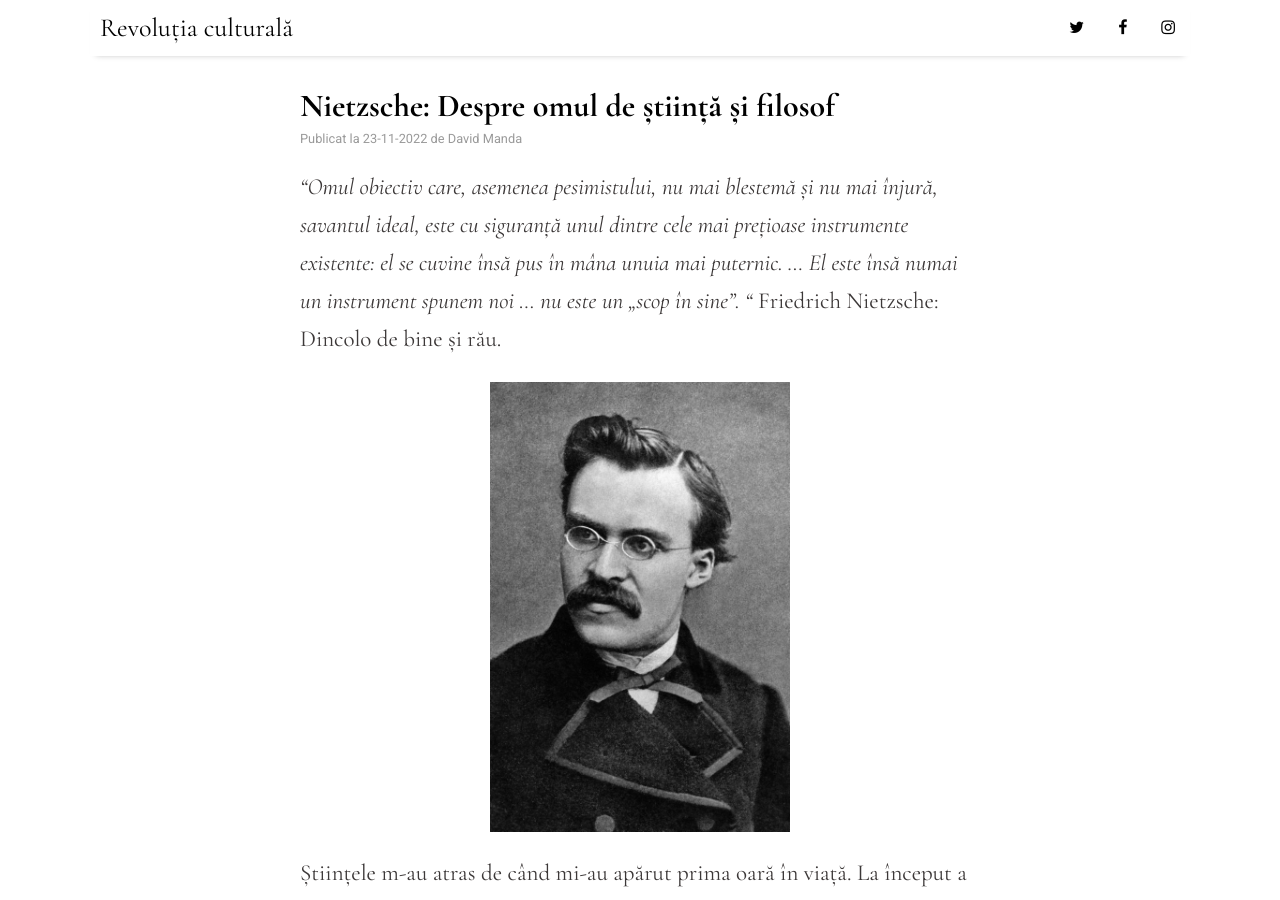
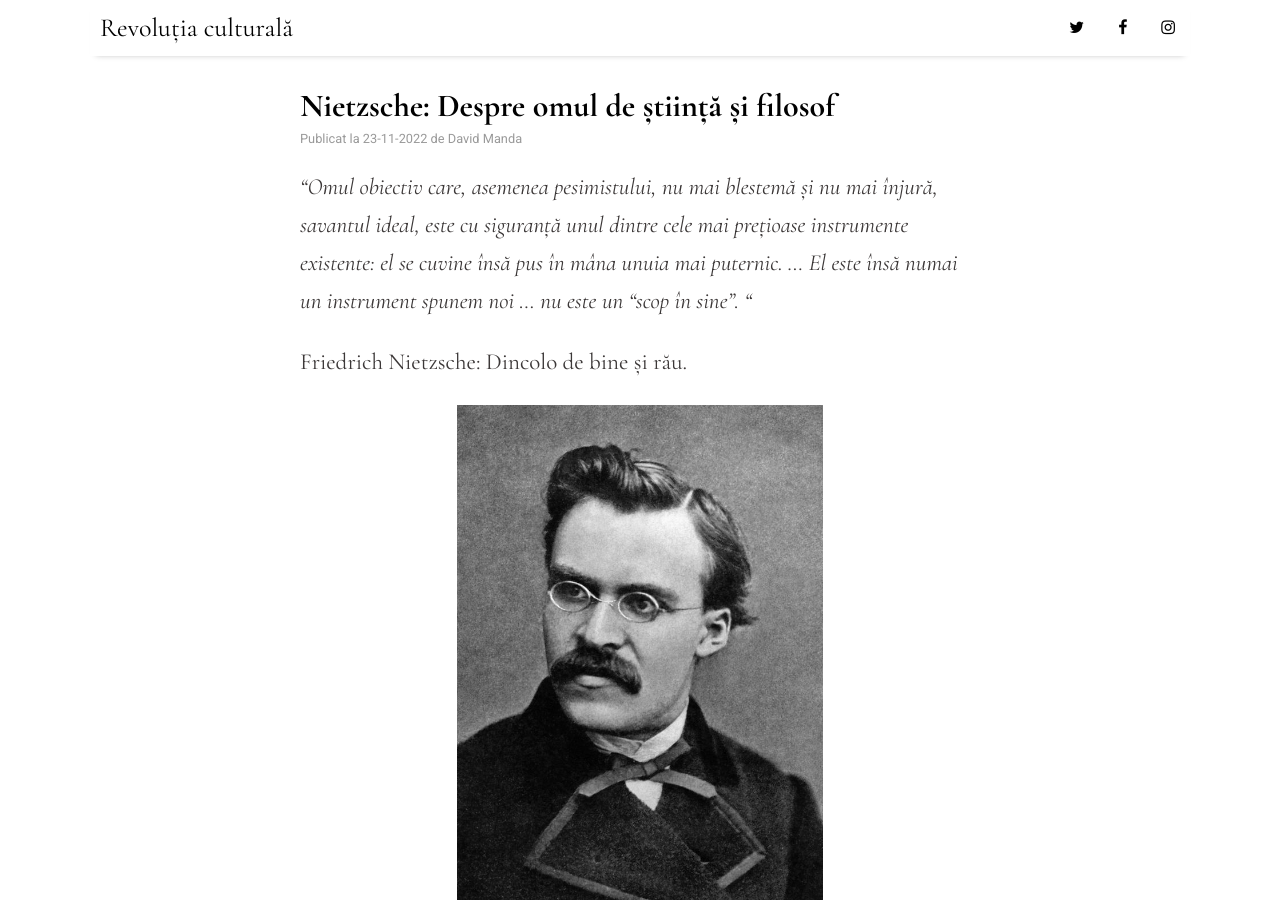
Before and after one commit to DavidManda/DavidManda.github.io, a Jekyll site: the page built from _posts/2022-11-23-Dincolo-de-bine-si-rau.md, in a window 1280 px wide and 900 px high. Built offline with Jekyll 4.4.1, drawn with Linux system fonts in a browser that asks for light colours; nearby versions of some CDN libraries.

Commit message:
change image size

```diff
--- a/_posts/2022-11-23-Dincolo-de-bine-si-rau.md
+++ b/_posts/2022-11-23-Dincolo-de-bine-si-rau.md
@@ -7,11 +7,12 @@ tags: [article]
 image: Friedrich-Wilhelm-Nietzsche-Author.jpeg
 ---
 
-_"Omul obiectiv care, asemenea pesimistului, nu mai blestemă și nu mai înjură, savantul ideal, este cu siguranță unul dintre cele mai prețioase instrumente existente: el se cuvine însă pus în mâna unuia mai puternic. ... El este însă numai un instrument spunem noi ... nu este un „scop în sine". "_
+_"Omul obiectiv care, asemenea pesimistului, nu mai blestemă și nu mai înjură, savantul ideal, este cu siguranță unul dintre cele mai prețioase instrumente existente: el se cuvine însă pus în mâna unuia mai puternic. ... El este însă numai un instrument spunem noi ... nu este un "scop în sine". "_
+
 Friedrich Nietzsche: Dincolo de bine și rău.
 
 <figure>
-  <img src="/assets/img/Nietzsche1869.jpeg" alt="drawing" height=450/>
+  <img src="/assets/img/Nietzsche1869.jpeg" alt="drawing" height=550/>
 </figure>
 
 Științele m-au atras de când mi-au apărut prima oară în viață. La început a fost matematica, apoi fizica, biologia și în final informatica. Pe cea din urmă am ales să o studiez în continuare la facultate, gândindu-mă că voi continua o carieră în cercetare, voi descoperi lucruri noi și voi face lumea "un loc mai bun". Totuși, pe măsură ce învățam mai multe, mă maturizam și venea vremea să aleg ce parte specifică a informaticii o voi aprofunda pe viitor, devenea tot mai chinuitor gândul că îmi voi petrece o bună parte din viață devenind expert doar într-o arie sau două. Devenea tot mai neclar ce ar fi de folos oamenilor și cum va face alegera mea lumea să fie "un loc mai bun". Ce ne lipsește, cu adevărat, să merite o astfel de investiție? Și cum aș putea face eu această alegere măreață, având 21 de ani, încă dezmeticindu-mă pe lumea asta? Eu nu știu încă ce e bine pentru mine, cum pot să decid ce e bine și pentru alții?
@@ -35,7 +36,7 @@ _"Acestor cercetători le revine sarcina de a face ca tot ce s-a întâmplat și
 El vede filosoful ca fiind omul ce folosește toate aceste informații strânse de savant pentru a crea ceva nou. Pentru a face o decizie, a îndruma oamenii într-o anume direcție. Există astfel de oameni? Eu cred că da. Interpretarea mea pentru acest "filosof" este cât se poate de largă și îi include pe toți acei oameni minunați care își depășesc propriul lor domeniu, își adaugă experiența lor de viață și creează ceva ce noi toți putem folosi în viețile noastre. Astfel de oameni sunt: Gabor Maté, Brené Brown, Jordan Peterson, David Attenborough. Nu trebuie să fii de acord cu tot ce spun ei, și nici eu nu sunt, dar văd în ei această calitate. Văd în ei creatori de idei vaolorase ce se bazează pe edificiul științei, dar îl depășește.
 
 <figure>
-  <img src="/assets/img/Nietzsche.jpeg" alt="drawing" height=450/>
+  <img src="/assets/img/Nietzsche.jpeg" alt="drawing" height=500/>
 </figure>
 
 Mai las aici câteva citate foarte interesante despre această temă, din aceeași carte. Pentru cei mai curioși.
```
